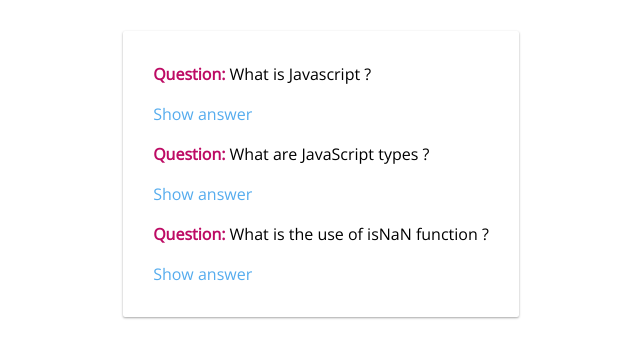
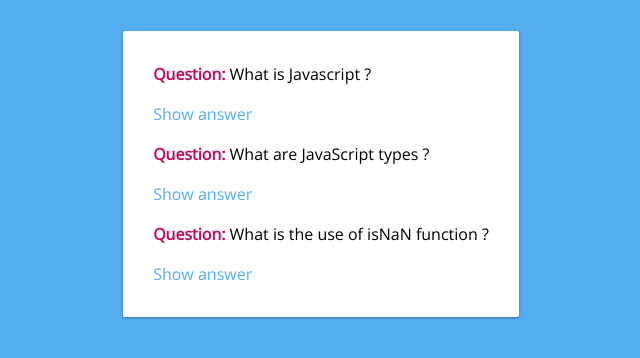
Before and after one commit to bun-ly/javascript, a plain HTML site: page interview_questions.html in a window 1280 px wide. Shown: the whole page, without its empty margins (319-959 px from the left). Drawn offline with nearby package versions, Linux system fonts and the light colour scheme.

Commit message:
add background-color

```diff
--- a/css/styles.css
+++ b/css/styles.css
@@ -6,6 +6,7 @@ html, body {
     font: inherit;
     vertical-align: baseline;
     font-family: 'Open Sans', sans-serif;
+    background-color: #55acee;
 }
 /* HTML5 display-role reset for older browsers */
 article, aside, details, figcaption, figure,
```
